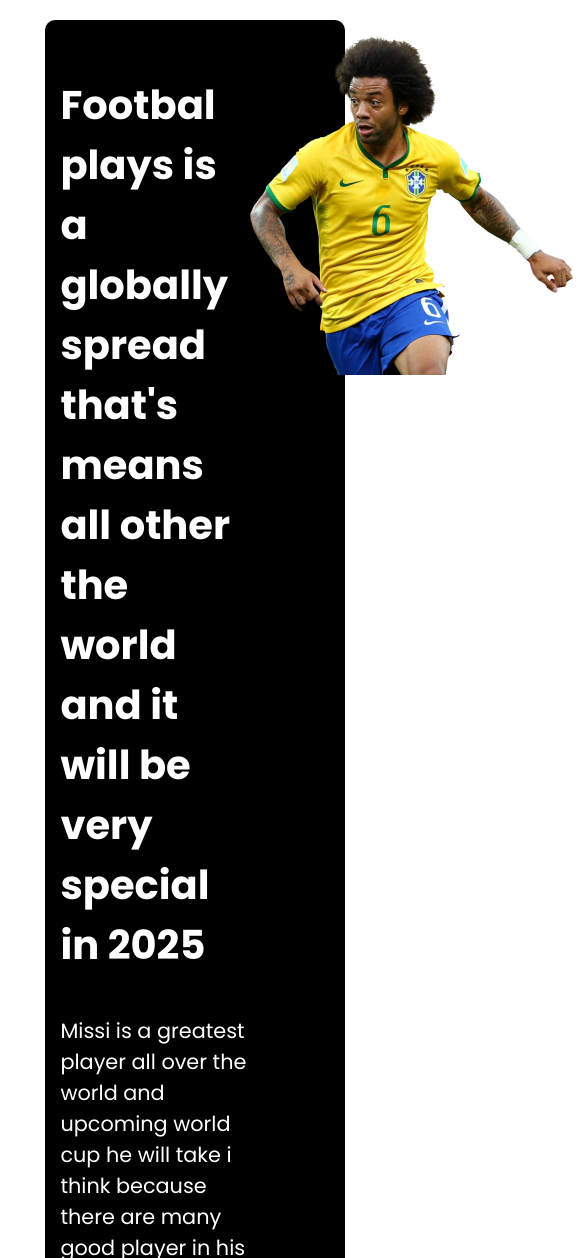
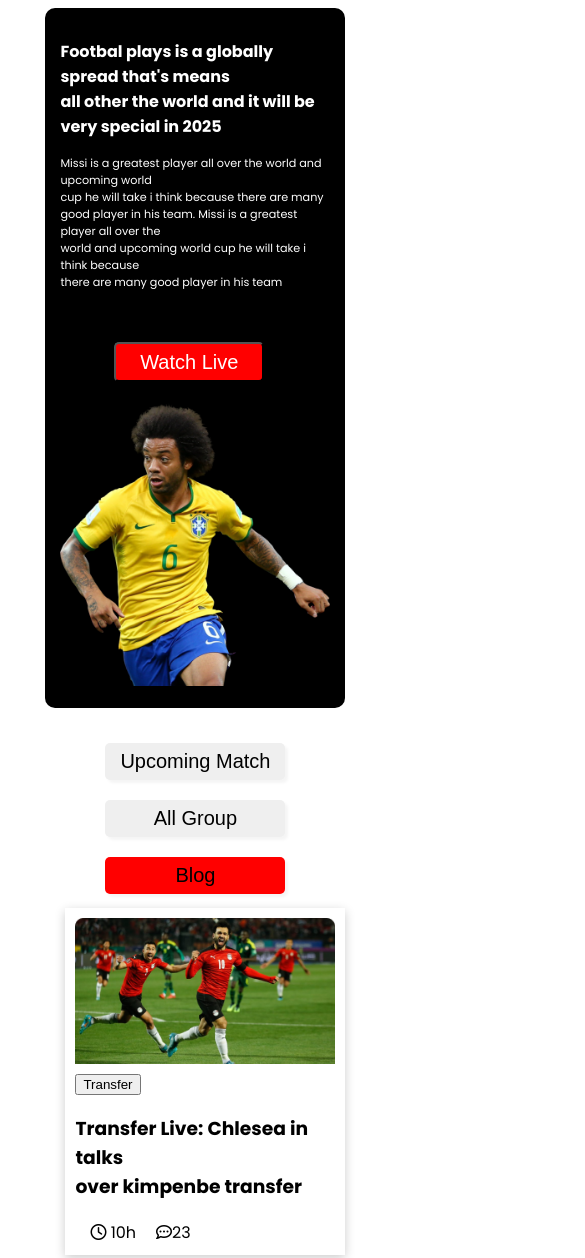
Before and after one commit to Mosarof5228/WCF2022, a plain HTML site: page index.html in a window 390 px wide. Shown: the top 1258 px of the page, 585 px wide, since content can reach past the window. Drawn offline with Linux system fonts and the light colour scheme.

Commit message:
smalldevice

```diff
--- a/index.html
+++ b/index.html
@@ -34,7 +34,7 @@
             <div class="left-site-link">
                 <button><a href="">Upcoming Match</a></button>
                 <button><a href="">All Group</a></button>
-                <button><a href="">Blog</a></button>
+                <button id="special"><a href="">Blog</a></button>
             </div>
             <div class="right-site-blogs">
                 <div class="blog">
@@ -189,7 +189,7 @@
                 <li><a href="" class="text-link">Terms of Service</a></li>
                 <li><a href="" class="text-link">Privacy Policy</a></li>
                 <li><a href="https://www.google.com/search?q=facebook&oq=fa&aqs=chrome.0.69i59j46i39i199i465j69i57j69i59j0i433j0i131i433i512j0i433i512j0i20i131i263i433i512j0i131i433i512j0i433i512.1879j0j15&sourceid=chrome&ie=UTF-8"><i class="fa-brands fa-facebook-square"></i></a></li>
-                <li><a href="https://www.google.com/search?q=goggle&oq=gog&aqs=chrome.0.69i59l2j46i67i199i465j0i67j46i67j0i67j0i10i131i433j46i10i131i199i433i465j0i10i131i433j0i271.2737j0j15&sourceid=chrome&ie=UTF-8"><i class="fa-brands fa-google"></i></a></li>
+                <li><a href="https://www.google.com/search?q=goggle&oq=&aqs=chrome.4.35i39i362j46i39i199i362i465l3j35i39i362l4.188211980j0j15&sourceid=chrome&ie=UTF-8"><i class="fa-brands fa-google"></i></a></li>
                 <li><a href="https://twitter.com/i/flow/login"><i class="fa-brands fa-twitter"></i></a></li>
 
             </ul>
--- a/style.css
+++ b/style.css
@@ -39,14 +39,15 @@ body{
     margin-top: 40px;
     padding:5px 15px;
     border-radius: 5px;
-    width:190px;
+    width:150px;
     height:40px;
     background-color:red;
     margin-bottom:3em;
     color:white;
-    font-size:25px;
+    font-size:20px;
 
 }
+
 .player-photo img{
 
 }
@@ -166,3 +167,64 @@ body{
 
 
 /* end footer style */
+
+
+/* media query */
+
+@media only screen and (max-width:675px) {
+    .header-container{
+        display:flex;
+        flex-direction: column;
+        align-items: center;
+    }
+    .col-1-button{
+        margin-left:20%;
+        margin-bottom:1.3rem;
+    }
+    .main-container{
+        display:flex;
+
+    }
+    .col-1-title{
+        font-size:1rem;
+    }
+    .col-1-para{
+        font-size:0.7em;
+    }
+    .player-photo img{
+        width:100%;
+    }
+    .section-container{
+        margin-top: 0px;
+
+    }
+    .left-site-link{
+        background-color:white;
+        height:200px;
+    }
+
+    #special{
+        background-color:red;
+    }
+    .main-container{
+
+        flex-direction: column;
+
+    }
+    .right-site-blogs{
+        display:grid;
+        grid-template-columns:repeat(1, 1fr);
+    }
+
+    .footer-content-top h1{
+        font-size: 30px;
+    }
+    .footer-content-bottom ul{
+        flex-direction: column;
+        align-items: center;
+    }
+    .footer-content-bottom li a{
+        font-size:18px;
+        align-items: center;
+    }
+}
```
